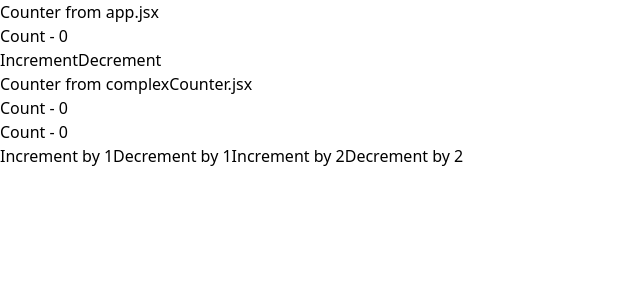
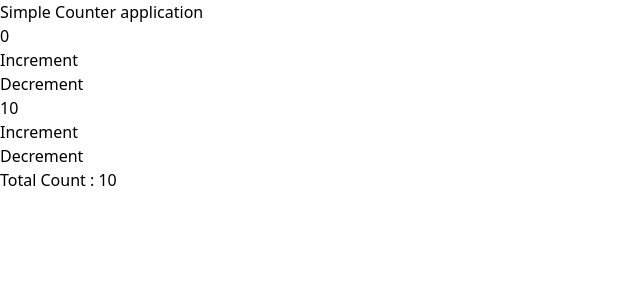
Before and after one commit to princemahmood117/redux, a React (Vite) app in the folder redux-beginning/: page / in a window 1280 px wide. Shown: the top 300 px of the page, without its empty margins (0-640 px from the left). Built offline with nearby package versions, Linux system fonts and the light colour scheme.

Commit message:
redux initialized

```diff
--- a/redux-beginning/package.json
+++ b/redux-beginning/package.json
@@ -10,10 +10,12 @@
     "preview": "vite preview"
   },
   "dependencies": {
+    "@reduxjs/toolkit": "^2.5.1",
     "localforage": "^1.10.0",
     "match-sorter": "^8.0.0",
     "react": "^18.3.1",
     "react-dom": "^18.3.1",
+    "react-redux": "^9.2.0",
     "react-router-dom": "^7.1.1",
     "sort-by": "^1.2.0"
   },
--- a/redux-beginning/src/App.jsx
+++ b/redux-beginning/src/App.jsx
@@ -1,100 +1,74 @@
-import { useReducer } from "react";
-// import Counter from "./components/Counter";
-// import Stats from "./components/Stats";
+import {  useState } from "react";
+import Counter from "./components/Counter";
+import Stats from "./components/Stats";
 
-// const initialCounters = [
-//   {
-//     id: 1,
-//     value: 0,
-//   },
-//   {
-//     id: 2,
-//     value: 10,
-//   },
+const initialCounters = [
+  {
+    id: 1,
+    value: 0,
+  },
+  {
+    id: 2,
+    value: 10,
+  },
 
-// ];
-
-const initialState = 0;
-
-const reducer = (state, action) => {
-  switch (action) {
-    case "increment":
-      return state + 1;
-    case "decrement":
-      return state - 1;
-    default:
-      return state;
-  }
-};
+];
 
 function App() {
-  const [count,dispatch] = useReducer(reducer, initialState);  // dispatch -> কোন action এর উপর বেজ করে useReducer কাজ করবে
+  const [counters, setCounters] = useState(initialCounters);
 
+  // to convert an array into a single value, we use reduce
 
+  const totalCount = counters.reduce((sum, current) => sum + current.value, 0);
 
-  // const [counters, setCounters] = useState(initialCounters);
+  const handleIncrement = (counterId) => {
+    const updatedCounters = counters.map((counter) => {
+      if (counter.id === counterId) {
+        return {
+          ...counter,
+          value: counter.value + 1,
+        };
+      } else {
+        return counter;
+      }
+    });
+    setCounters(updatedCounters);
+  };
 
-  // // to convert an array into a single value, we use reduce
-
-  // const totalCount = counters.reduce((sum,current)=> sum+current.value,0 )
-
-  // const handleIncrement = (counterId) => {
-
-  //   const updatedCounters = counters.map(counter => {
-  //     if(counter.id === counterId) {
-  //       return {
-  //         ...counter,
-  //         value : counter.value + 1
-  //       }
-  //     }
-  //     else {
-  //       return counter
-  //     }
-  //   })
-  //   setCounters(updatedCounters)
-  // }
-
-  // const handleDecrement = (counterId) => {
-  //   const updatedCounters = counters.map(counter => {
-  //     if(counter.id === counterId) {
-  //       return {
-  //         ...counter,
-  //         value : counter.value - 1
-  //       }
-  //     }
-  //     else {
-  //       return counter
-  //     }
-  //   })
-  //   setCounters(updatedCounters)
-  // }
+  const handleDecrement = (counterId) => {
+    const updatedCounters = counters.map((counter) => {
+      if (counter.id === counterId) {
+        return {
+          ...counter,
+          value: counter.value - 1,
+        };
+      } else {
+        return counter;
+      }
+    });
+    setCounters(updatedCounters);
+  };
 
   return (
-    // <div className="h-screen p-10 bg-gray-100 text-slate-700">
-    //   <h1 className="max-w-md mx-auto text-center text-2xl font-bold">
-    //     Simple Counter application
-    //   </h1>
+    <div className="h-screen p-10 bg-gray-100 text-slate-700">
+      <h1 className="max-w-md mx-auto text-center text-2xl font-bold">
+        Simple Counter application
+      </h1>
 
-    //   <div className="max-w-md mx-auto mt-10 space-y-5">
-    //     {/* <Counter></Counter>
-    //     <Counter></Counter> */}
+      <div className="max-w-md mx-auto mt-10 space-y-5">
+        {/* <Counter></Counter>
+        <Counter></Counter> */}
 
-    //     {
-    //       counters.map(counter => <Counter key={counter.id} count={counter.value} onIncrement={()=> handleIncrement(counter.id)} onDecrement={()=> handleDecrement(counter.id)}></Counter>)
-    //     }
-    //     <Stats totalCount={totalCount}></Stats>
-    //   </div>
-    // </div>
-
-    <div>
-      <h1>Counter from app.jsx</h1>
-      <div>Count - {count}</div>
-      <button onClick={()=> dispatch('increment')} className="btn border p-2" type="button">
-        Increment
-      </button>
-      <button onClick={()=> dispatch('decrement')} className="btn border p-2" type="button">
-        Decrement
-      </button>
+        {counters.map((counter) => (
+          <Counter
+            key={counter.id}
+            count={counter.value}
+            onIncrement={() => handleIncrement(counter.id)}
+            onDecrement={() => handleDecrement(counter.id)}
+          ></Counter>
+        ))}
+        <Stats totalCount={totalCount}></Stats>
+      </div>
     </div>
   );
 }
--- a/redux-beginning/src/components/ComplexCounter.jsx
+++ /dev/null
@@ -1,92 +0,0 @@
-import { useReducer } from "react";
-
-const initialState = {
-  counter: 0,
-  counter2: 0,
-};
-
-const reducer = (state, action) => {
-  switch (action.type) {
-
-    case "increment":
-      return { ...state,counter: state.counter + action.value };
-    case "decrement":
-      return { ...state,counter: state.counter - action.value };
-
-    case "increment2":
-      return { ...state,counter2: state.counter2 + action.value };
-    case "decrement2":
-      return { ...state, counter2: state.counter2 - action.value };
-    default:
-      return state ;
-  }
-};
-
-function ComplexCounter() {
-  const [count, dispatch] = useReducer(reducer, initialState);
-
-  return (
-    <div>
-      <h1>Counter from complexCounter.jsx</h1>
-      <div>Count - {count.counter}</div>
-      <div>Count - {count.counter2}</div>
-      <button
-        onClick={() =>
-          dispatch({
-            type: "increment",
-            value: 1,
-          })
-        }
-        className="btn border p-2"
-        type="button"
-      >
-        Increment by 1
-      </button>
-
-      <button
-        onClick={() =>
-          dispatch({
-            type: "decrement",
-            value: 1,
-          })
-        }
-        className="btn border p-2"
-        type="button"
-      >
-        Decrement by 1
-      </button>
-
-
-      <button
-        onClick={() =>
-          dispatch({
-            type: "increment2",
-            value: 2,
-          })
-        }
-        className="btn border p-2"
-        type="button"
-      >
-        Increment by 2
-      </button>
-
-      <button
-        onClick={() =>
-          dispatch({
-            type: "decrement2",
-            value: 2,
-          })
-        }
-        className="btn border p-2"
-        type="button"
-      >
-        Decrement by 2
-      </button>
-
-
-
-    </div>
-  );
-}
-
-export default ComplexCounter;
--- a/redux-beginning/src/main.jsx
+++ b/redux-beginning/src/main.jsx
@@ -2,13 +2,9 @@ import { StrictMode } from "react";
 import { createRoot } from "react-dom/client";
 import "./index.css";
 import App from "./App.jsx";
-import ComplexCounter from "./components/ComplexCounter.jsx";
 
 createRoot(document.getElementById("root")).render(
   <StrictMode>
     <App />
-    <div className="mt-10">
-      <ComplexCounter></ComplexCounter>
-    </div>
   </StrictMode>
 );
```
Also changed, not shown: 1 other file (tests, documents, lock files or other folders).
